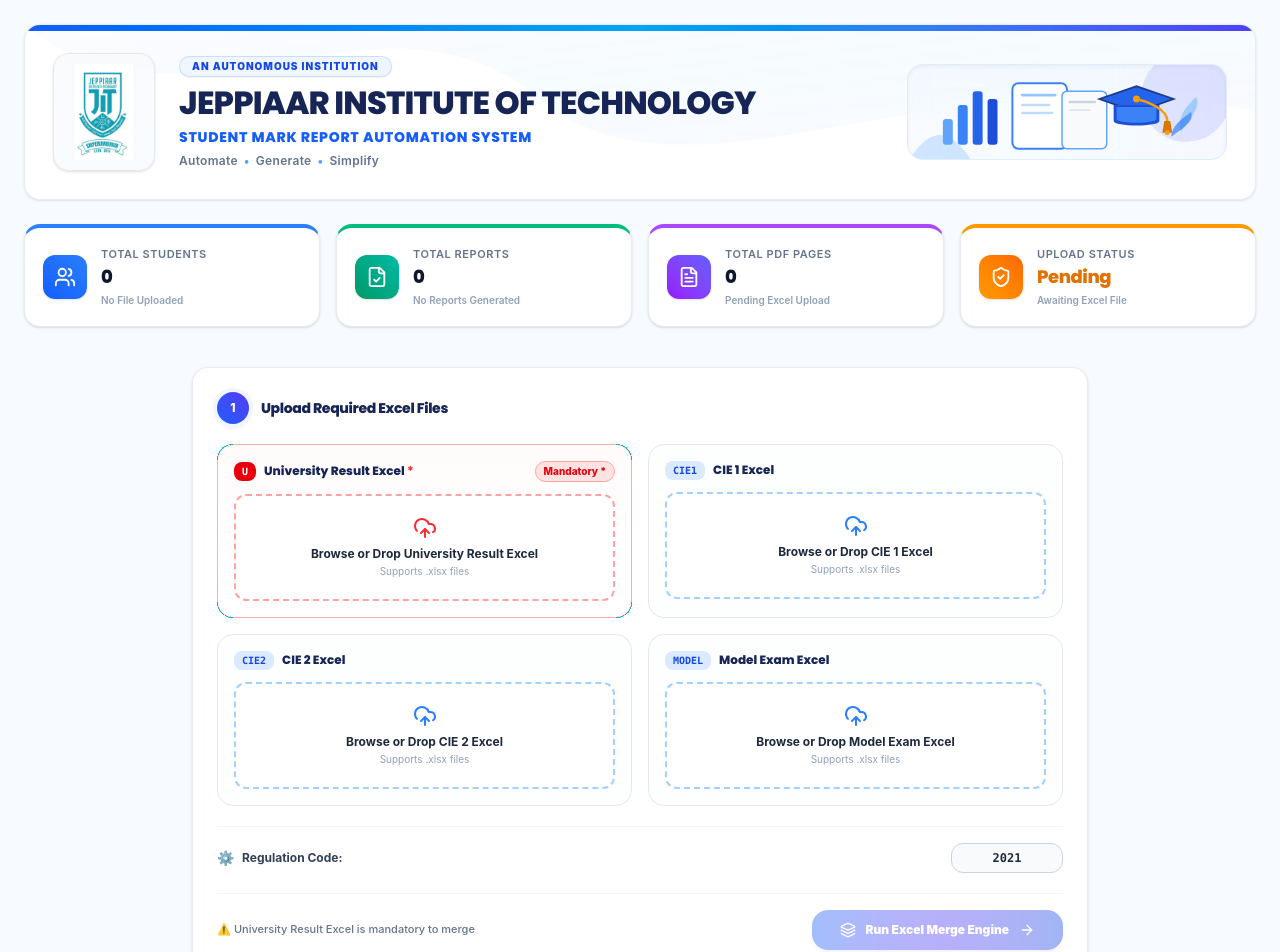
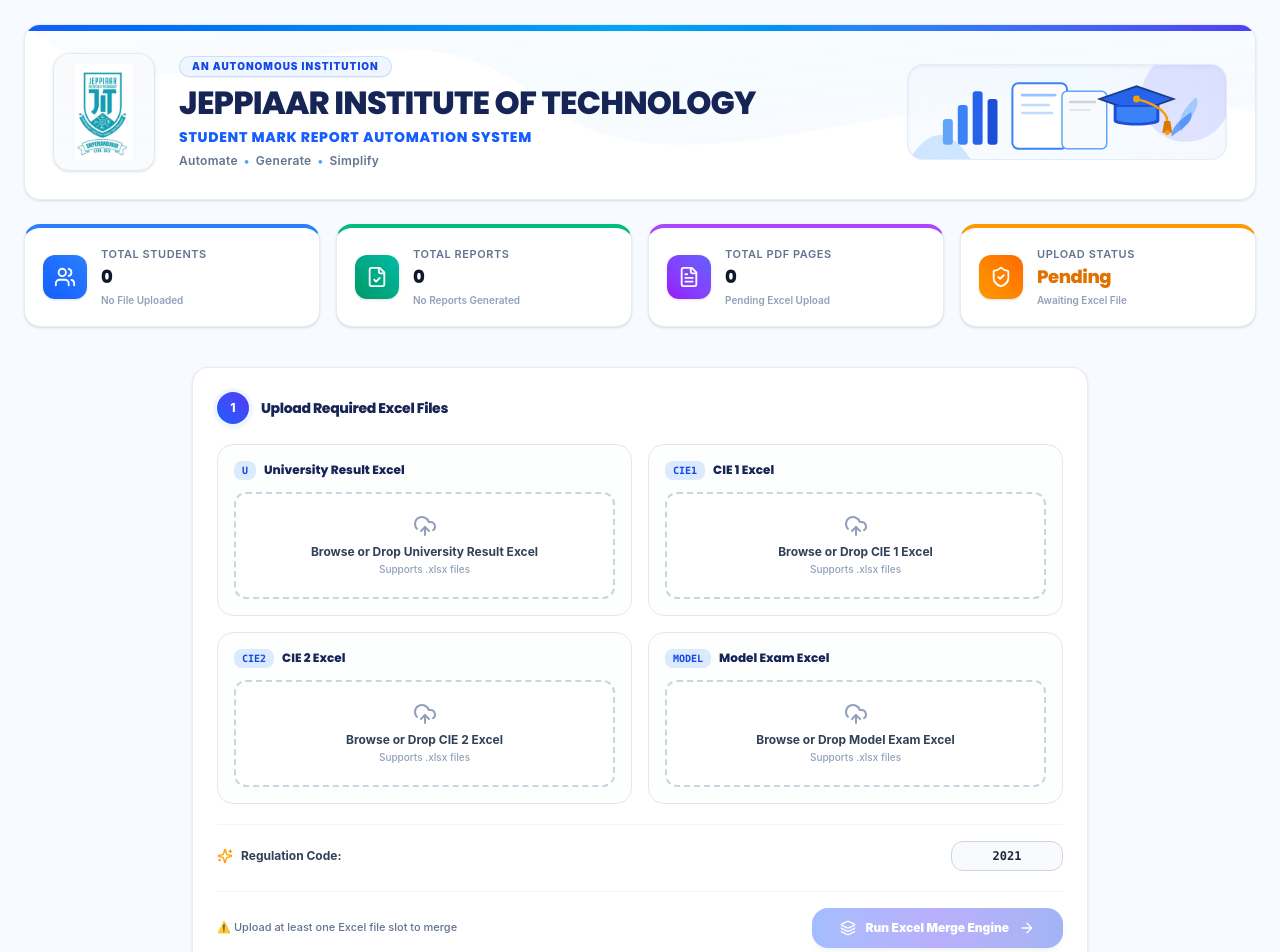
Before and after one commit to GowthamN-1806/REPORT_AUTOMATION, a React (Vite) app: page / in a window 1280 px wide. Shown: the top 952 px of the page. Built offline with nearby package versions, Linux system fonts and the light colour scheme.

Commit message:
Allow Run Excel Merge Engine button to be enabled when any Excel file slot (e.g. CIE 1) is uploaded

```diff
--- a/src/app/components/UploadSection.tsx
+++ b/src/app/components/UploadSection.tsx
@@ -71,14 +71,13 @@
 
   const allSlotKeys: ('univ' | 'cie1' | 'cie2' | 'model')[] = ['univ', 'cie1', 'cie2', 'model'];
 
-  // Enable merge engine strictly when mandatory University Result Excel is uploaded
-  const isUnivUploaded = !!fileSlots.univ?.file;
+  // Enable merge engine when any Excel file slot is uploaded
   const hasAnyFileUploaded = allSlotKeys.some((k) => !!fileSlots[k]?.file);
 
   return (
     <div className="w-full flex flex-col gap-6">
 
-      {/* STEP 1: Upload Excel File Slots (University Result Excel Mandatory, CIE 1 / CIE 2 / Model Optional) */}
+      {/* STEP 1: Upload Excel File Slots */}
       <div className="bg-white rounded-2xl p-6 shadow-sm border border-slate-200/80 hover:shadow-md transition-all duration-300">
         <div className="flex flex-wrap items-center justify-between gap-3 mb-5">
           <div className="flex items-center gap-3">
@@ -116,7 +115,6 @@
 
             const inputRef = getSlotRef(key);
             const isUploaded = slot.file !== null;
-            const isMandatory = key === 'univ';
 
             const slotLabel =
               key === 'univ'
@@ -135,8 +133,6 @@
                 className={`rounded-2xl border p-4 transition-all duration-300 ${
                   isUploaded
                     ? 'border-emerald-300 bg-emerald-50/20'
-                    : isMandatory
-                    ? 'border-red-300/90 bg-gradient-to-b from-red-50/30 to-transparent hover:border-red-400'
                     : 'border-slate-200 bg-slate-50/30 hover:border-slate-300'
                 }`}
               >
@@ -151,20 +147,15 @@
                 <div className="flex items-center justify-between mb-3">
                   <div className="flex items-center gap-2">
                     <div className={`px-2 py-0.5 rounded-lg flex items-center justify-center text-[10px] font-extrabold font-mono ${
-                      isUploaded ? 'bg-emerald-600 text-white' : isMandatory ? 'bg-red-600 text-white' : 'bg-blue-100 text-blue-700'
+                      isUploaded ? 'bg-emerald-600 text-white' : 'bg-blue-100 text-blue-700'
                     }`}>
                       {slotBadgeText}
                     </div>
                     <h5 className="text-xs font-extrabold text-blue-950">
-                      {slotLabel} {isMandatory && <span className="text-red-500 font-black">*</span>}
+                      {slotLabel}
                     </h5>
                   </div>
 
-                  {isMandatory && !isUploaded && (
-                    <span className="inline-flex items-center text-[10px] font-extrabold text-red-600 bg-red-100 px-2 py-0.5 rounded-full border border-red-300">
-                      Mandatory *
-                    </span>
-                  )}
                   {isUploaded && (
                     <span className="inline-flex items-center gap-1 text-[10px] font-extrabold text-emerald-700 bg-emerald-100/80 px-2.5 py-0.5 rounded-full border border-emerald-200">
                       <CheckCircle2 className="w-3 h-3 text-emerald-600" />
@@ -176,33 +167,39 @@
                 {!isUploaded ? (
                   <div
                     onClick={() => inputRef.current?.click()}
-                    className={`border-2 border-dashed rounded-xl p-5 text-center cursor-pointer bg-white transition-all group ${
-                      isMandatory
-                        ? 'border-red-300 hover:border-red-500 hover:bg-red-50/30'
-                        : 'border-blue-300/80 hover:border-blue-500 hover:bg-blue-50/40'
-                    }`}
+                    className="border-2 border-dashed border-slate-300 hover:border-blue-500 rounded-xl p-5 text-center cursor-pointer bg-white transition-all group hover:bg-blue-50/30"
                   >
-                    <UploadCloud className={`w-6 h-6 mx-auto mb-1.5 group-hover:scale-110 transition-transform ${isMandatory ? 'text-red-500' : 'text-blue-500'}`} />
-                    <p className="text-xs font-bold text-slate-800">
+                    <UploadCloud className="w-6 h-6 text-slate-400 group-hover:text-blue-600 mx-auto mb-1.5 transition-all group-hover:scale-110" />
+                    <p className="text-xs font-bold text-slate-700 group-hover:text-blue-600 transition-colors">
                       Browse or Drop {slotLabel}
                     </p>
-                    <p className="text-[10px] text-slate-400 mt-0.5">Supports .xlsx files</p>
+                    <p className="text-[10px] text-slate-400 font-medium mt-0.5">
+                      Supports .xlsx files
+                    </p>
                   </div>
                 ) : (
-                  <div className="bg-white border border-slate-200 rounded-xl p-3 flex items-center justify-between gap-3 shadow-sm">
-                    <div className="min-w-0">
-                      <p className="text-xs font-bold text-blue-950 font-mono truncate">
-                        {slot.name}
-                      </p>
-                      <p className="text-[10px] text-slate-500 font-medium mt-0.5">
-                        {slot.size} • {slot.studentCount} Students Extracted
-                      </p>
+                  <div className="bg-white rounded-xl p-3.5 border border-emerald-200 flex items-center justify-between shadow-xs">
+                    <div className="flex items-center gap-3 overflow-hidden">
+                      <div className="w-9 h-9 rounded-xl bg-emerald-100 flex items-center justify-center text-emerald-600 shrink-0">
+                        <FileCheck2 className="w-5 h-5" />
+                      </div>
+                      <div className="min-w-0">
+                        <p className="text-xs font-extrabold text-slate-800 truncate">
+                          {slot.name}
+                        </p>
+                        <p className="text-[10px] font-semibold text-slate-500 flex items-center gap-1.5 mt-0.5">
+                          <span>{slot.size}</span>
+                          <span>•</span>
+                          <span className="text-emerald-700 font-bold">{slot.studentCount} Students Extracted</span>
+                        </p>
+                      </div>
                     </div>
 
                     <button
+                      type="button"
                       onClick={() => onRemoveSlotFile(key)}
-                      className="p-1.5 rounded-lg text-slate-400 hover:text-red-600 hover:bg-red-50 transition-colors shrink-0"
                       title="Remove file"
+                      className="p-2 rounded-xl text-slate-400 hover:text-red-600 hover:bg-red-50 transition-all shrink-0 ml-2"
                     >
                       <Trash2 className="w-4 h-4" />
                     </button>
@@ -213,10 +210,10 @@
           })}
         </div>
 
-        {/* Regulation Setting Field */}
-        <div className="mt-5 pt-4 border-t border-slate-100 flex items-center justify-between gap-3">
+        {/* Regulation Selection */}
+        <div className="mt-5 pt-4 border-t border-slate-100 flex flex-wrap items-center justify-between gap-3">
           <div className="flex items-center gap-2">
-            <span className="text-sm">⚙️</span>
+            <Sparkles className="w-4 h-4 text-amber-500" />
             <label className="text-xs font-bold text-slate-700">
               Regulation Code:
             </label>
@@ -233,13 +230,13 @@
         {/* Action: Run Excel Merge Engine Button */}
         <div className="mt-5 pt-4 border-t border-slate-100 flex flex-wrap items-center justify-between gap-3">
           <p className="text-[11px] text-slate-500 font-medium">
-            {!isUnivUploaded ? '⚠️ University Result Excel is mandatory to merge' : 'University Result Excel uploaded. Ready to merge.'}
+            {!hasAnyFileUploaded ? '⚠️ Upload at least one Excel file slot to merge' : 'Excel file(s) uploaded. Ready to merge.'}
           </p>
 
           <button
             type="button"
             onClick={onRunMerge}
-            disabled={!isUnivUploaded || isProcessing}
+            disabled={!hasAnyFileUploaded || isProcessing}
             className="px-7 py-3 rounded-2xl bg-gradient-to-r from-blue-600 via-indigo-600 to-blue-700 hover:from-blue-700 hover:to-indigo-800 text-white text-xs font-black shadow-md hover:shadow-xl transition-all flex items-center gap-2.5 disabled:opacity-40 disabled:cursor-not-allowed hover:scale-[1.01]"
           >
             <Layers className="w-4 h-4" />
```
